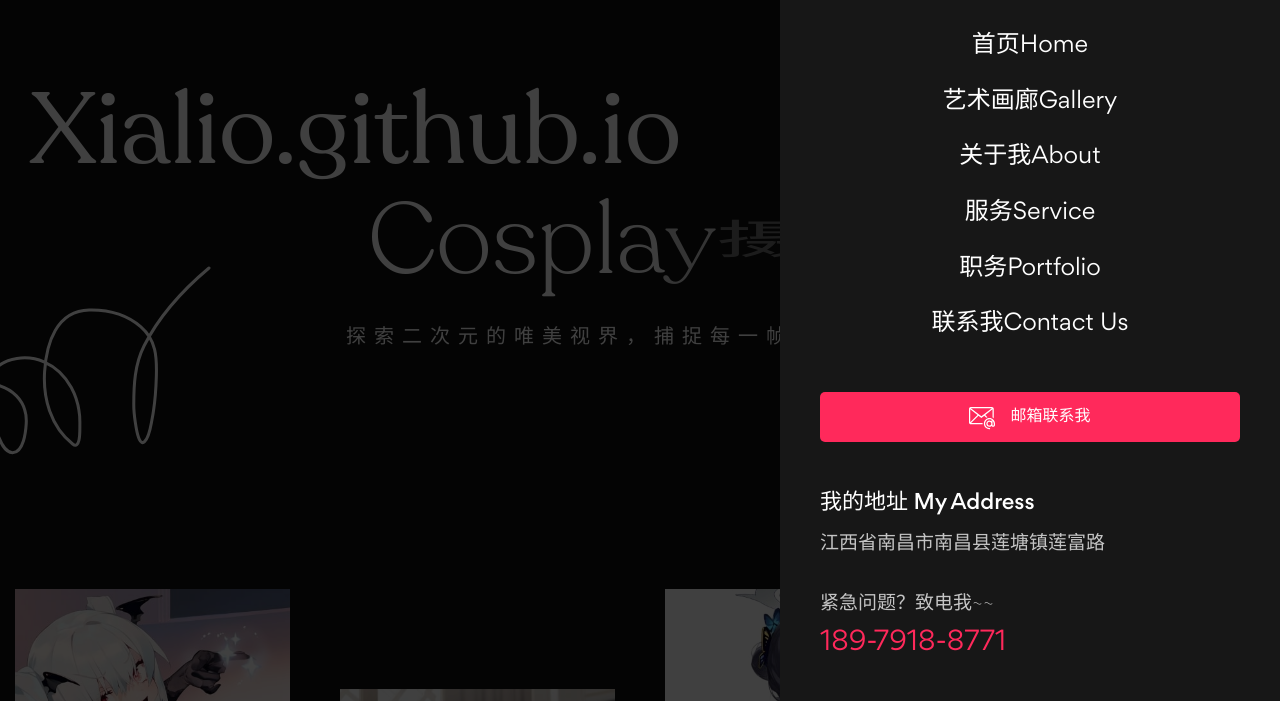
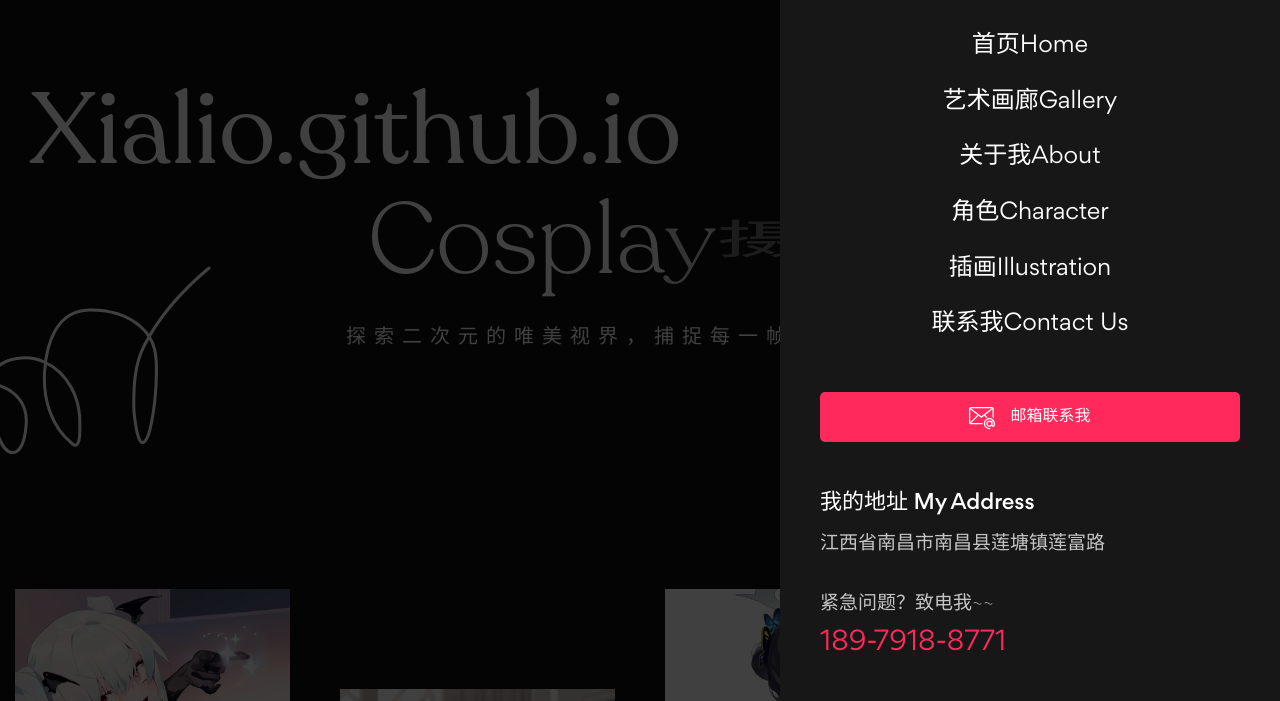
Before and after one commit to xialio/xialio.github.io, a plain HTML site: page index.html in a window 1280 px wide. Both pictures are taken after a click on the button "open menu". Shown: the part 99-800 px from the top of the page. Drawn offline with Linux system fonts and the light colour scheme.

Commit message:
Update index.html

```diff
--- a/index.html
+++ b/index.html
@@ -94,11 +94,11 @@
           </li>
 
           <li class="navbar-item">
-            <a href="#service" class="navbar-link" data-nav-link>服务Service</a>
+            <a href="#service" class="navbar-link" data-nav-link>角色Character</a>
           </li>
 
           <li class="navbar-item">
-            <a href="#portfolio" class="navbar-link" data-nav-link>职务Portfolio</a>
+            <a href="#portfolio" class="navbar-link" data-nav-link>插画Illustration</a>
           </li>
 
           <li class="navbar-item">
@@ -639,7 +639,7 @@
 
       <section class="section service" id="service" aria-labelledby="service-lable">
 
-        <p class="section-subtitle container" id="service-lable">My Service</p>
+        <p class="section-subtitle container" id="service-lable">Character</p>
 
         <ul class="service-list">
 
@@ -758,7 +758,7 @@
 
             <div class="wrapper">
 
-              <h2 class="h2 section-title" id="portfolio-label" data-reveal>My Recent Work.</h2>
+              <h2 class="h2 section-title" id="portfolio-label" data-reveal>My Recent Illustration.</h2>
 
               <div class="portfolio-card" data-reveal>
 
```
